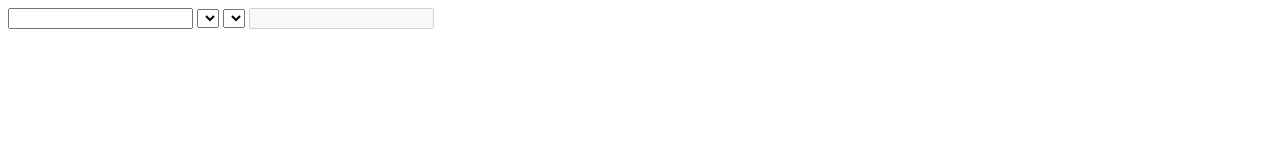
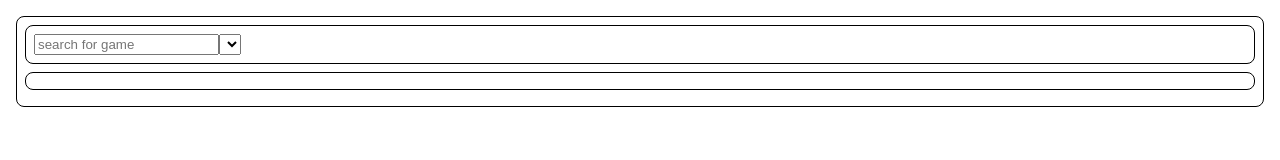
Before and after one commit to jannik323/src_category_id_finder, a plain HTML site: page index.html in a window 1280 px wide. Drawn offline with Linux system fonts and the light colour scheme.

Commit message:
better ui .. kinda

```diff
--- a/index.html
+++ b/index.html
@@ -6,12 +6,21 @@
     <meta name="viewport" content="width=device-width, initial-scale=1.0">
     <title>Category finder</title>
     <script src="script.js"></script>
+    <link rel="stylesheet" href="style.css">
 </head>
 <body>
-    <input type="text" onchange="findgame(this)" name="game" id="game">
-    <select name="games" id="games" onchange="findcategories(this);"></select>
-    <select name="categories" id="categories" onchange="getid(this)"></select>
-    <input type="text" id="displayid" disabled autocomplete="off">
+
+    <div id="all" class="flexcol">
+
+        <div id="gamefinder" class="flexrow">
+            <input type="text" onchange="findgame(this)" placeholder="search for game" name="game" id="game">
+            <select name="games" id="games" onchange="findcategories(this);"></select>
+        </div>
+
+        <div id=categories class="flexcol">
+
+        </div>
+    </div>
 
 </body>
 </html>
--- a/script.js
+++ b/script.js
@@ -48,16 +48,10 @@ function listcategories(data){
     let list = document.getElementById("categories");
     list.innerHTML = "";
 
-    data.data.forEach(game => {
-        let op = document.createElement("option");
-        op.value = game.id;
-        op.innerHTML = game.name+" "+cate.type;;
-        list.appendChild(op);
+    data.data.forEach(cate => {
+        let div = document.createElement("div");
+        div.innerHTML = cate.name+" "+cate.type+" id: "+ cate.id;
+
+        list.appendChild(div);
     });
-    getid(list);
 }
-
-function getid(self){
-    document.getElementById("displayid").value = self.value;
-
-}
--- /dev/null
+++ b/style.css
@@ -0,0 +1,40 @@
+body,html{
+margin:0;
+padding:0;
+}
+
+body{
+    padding:1rem
+}
+
+.flexrow{
+    display:flex;
+    flex-direction: row;
+}
+
+.flexcol{
+    display:flex;
+    flex-direction:column
+}
+
+#categories{
+    border: 1px solid black;
+    border-radius:.5rem ;
+    padding: .5rem;
+}
+
+#gamefinder{
+    border: 1px solid black;
+    border-radius:.5rem ;
+    padding: .5rem;
+}
+
+#all>*{
+margin-bottom: .5rem;
+}
+
+#all{
+    border: 1px solid black;
+    border-radius:.5rem ;
+    padding: .5rem;
+}
```
